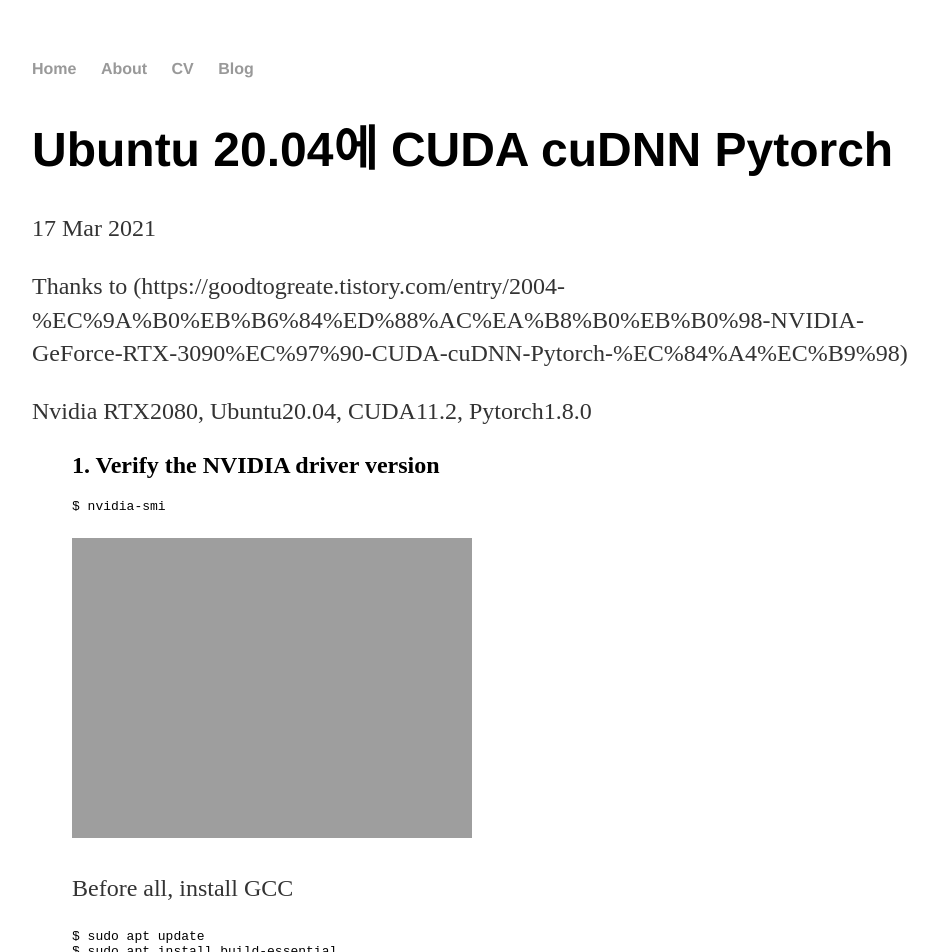
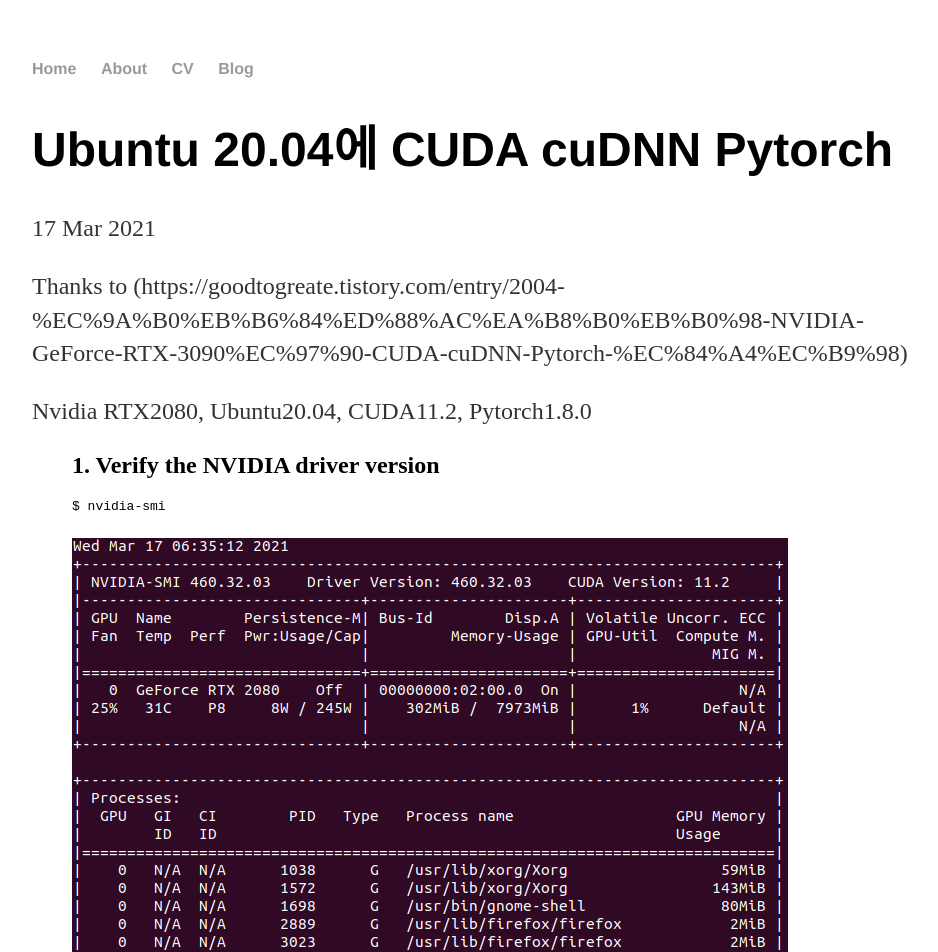
Before and after one commit to quanhiahia/quanhiahia.github.io, a Jekyll site: the page built from _posts/2021-03-17-First-blog.md, in a window 1280 px wide. Shown: the top 952 px of the page, without its empty margins (160-1098 px from the left). Built offline with Jekyll 4.4.1, drawn with Linux system fonts in a browser that asks for light colours.

Commit message:
Update 2021-03-17-First-blog.md

````diff
--- a/_posts/2021-03-17-First-blog.md
+++ b/_posts/2021-03-17-First-blog.md
@@ -12,8 +12,8 @@ Nvidia RTX2080, Ubuntu20.04, CUDA11.2, Pytorch1.8.0
 > ```
 > $ nvidia-smi
 > ```
+> ![](https://github.com/quanhiahia/quanhiahia.github.io/blob/main/_img/1.png)
 >
-> <img src="{{site.url}}/1.png"/>
 >
 > Before all, install GCC
 > ```
````
